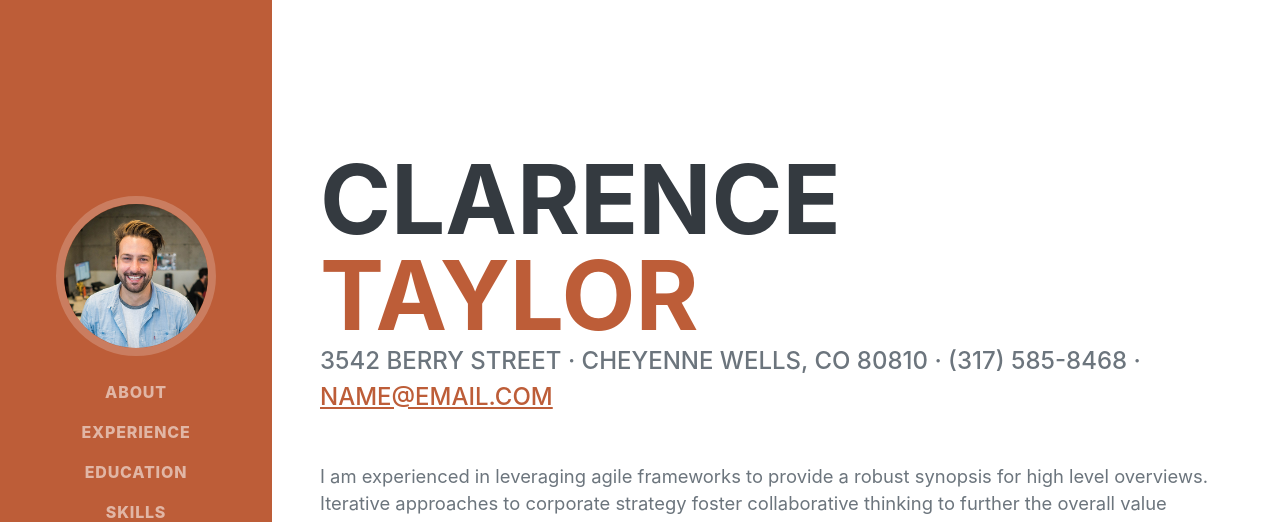
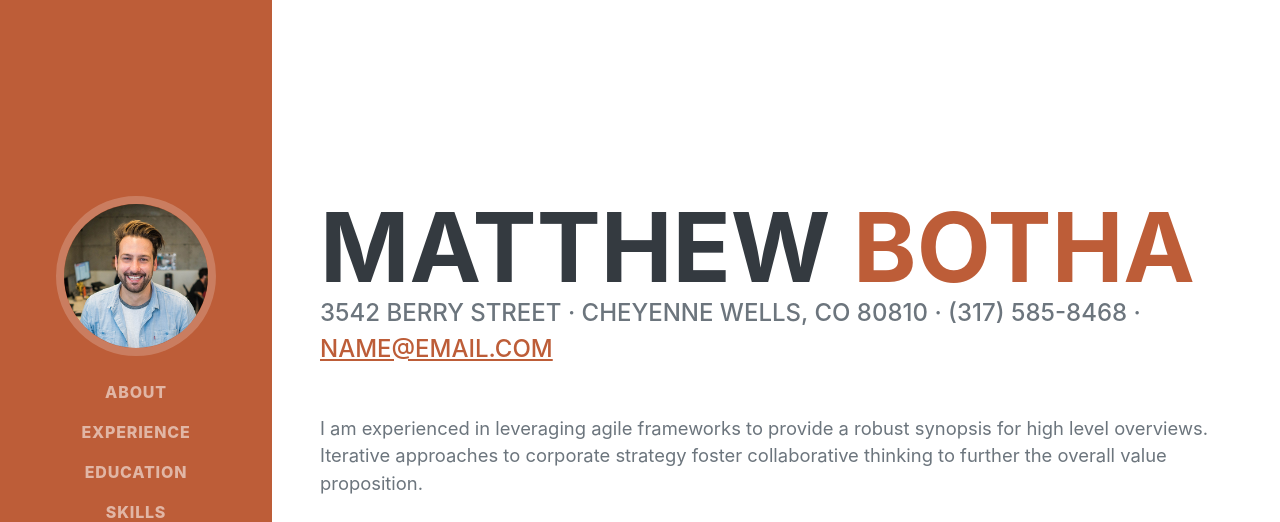
Before and after one commit to u20514612/u20514612.github.io, a plain HTML site: page index.html in a window 1280 px wide. Shown: the top 522 px of the page. Drawn offline with nearby package versions, Linux system fonts and the light colour scheme; a web font is replaced by a local one.

Commit message:
Update index.html

```diff
--- a/index.html
+++ b/index.html
@@ -40,8 +40,8 @@
             <section class="resume-section" id="about">
                 <div class="resume-section-content">
                     <h1 class="mb-0">
-                        Clarence
-                        <span class="text-primary">Taylor</span>
+                        Matthew
+                        <span class="text-primary">Botha</span>
                     </h1>
                     <div class="subheading mb-5">
                         3542 Berry Street · Cheyenne Wells, CO 80810 · (317) 585-8468 ·
```
